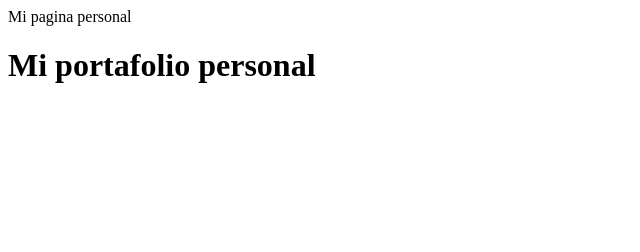
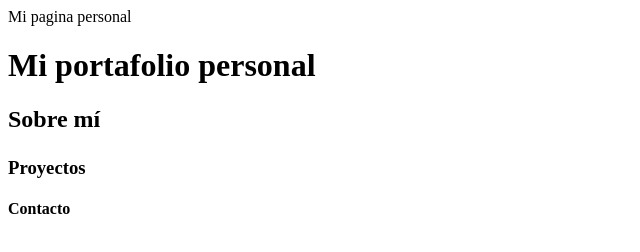
Before and after one commit to josuexsant/Portafolio, a plain HTML site: page Index.html in a window 1280 px wide. Shown: the whole page, without its empty margins (0-640 px from the left). Drawn offline with Linux system fonts and the light colour scheme.

Commit message:
Estructura

```diff
--- a/Index.html
+++ b/Index.html
@@ -1,9 +1,12 @@
 <html>
+    <title>Portafolio</title>
     <head>
         Mi pagina personal
     </head>
     <body>
         <h1> Mi portafolio personal </h1>
+        <h2>Sobre mí</p>
+        <h3>Proyectos</h3>
+        <h4>Contacto</h4>
     </body>
-
 </html>
```
Also changed, not shown: styles.css (added).
